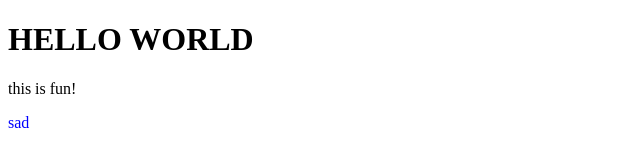
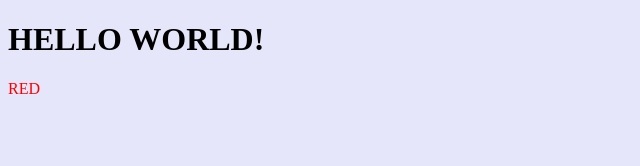
Before and after one commit to jerryborn/jerryborn.github.io, a plain HTML site: page index.html in a window 1280 px wide. Shown: the whole page, without its empty margins (0-640 px from the left). Drawn offline with Linux system fonts and the light colour scheme.

Commit message:
Update index.html

```diff
--- a/index.html
+++ b/index.html
@@ -4,6 +4,8 @@
     <title>**test**</title>
     </head>
   <body>
-    <h1>HELLO WORLD</h1>
-    <p>this is fun!</p>
-    <p><font color="blue">sad</font></p>
+    <h1>HELLO WORLD!</h1>
+    <p><font color="red">RED</font></p>
+    <body style="background-color:lavender;">
+      </body>
+    </html>
```
